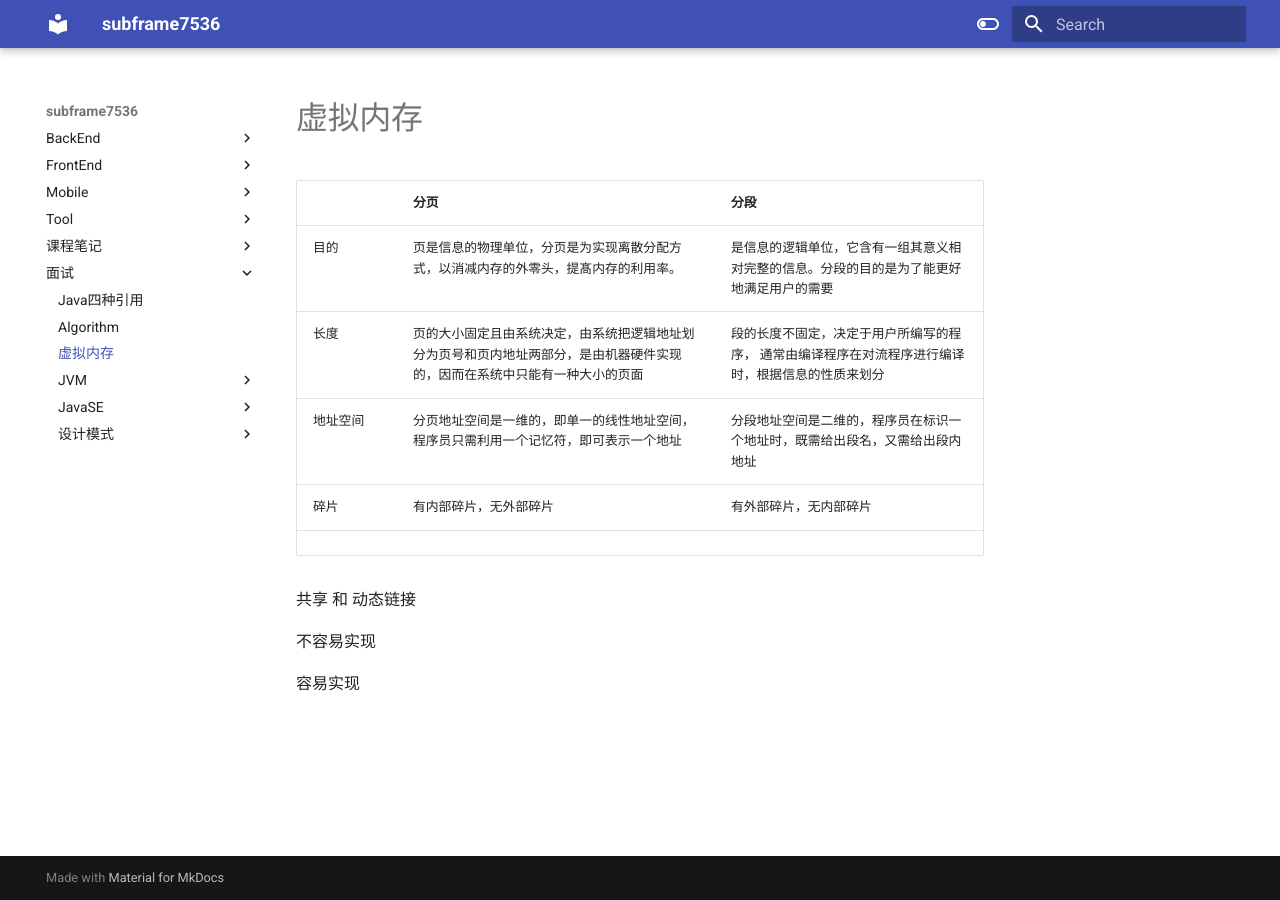
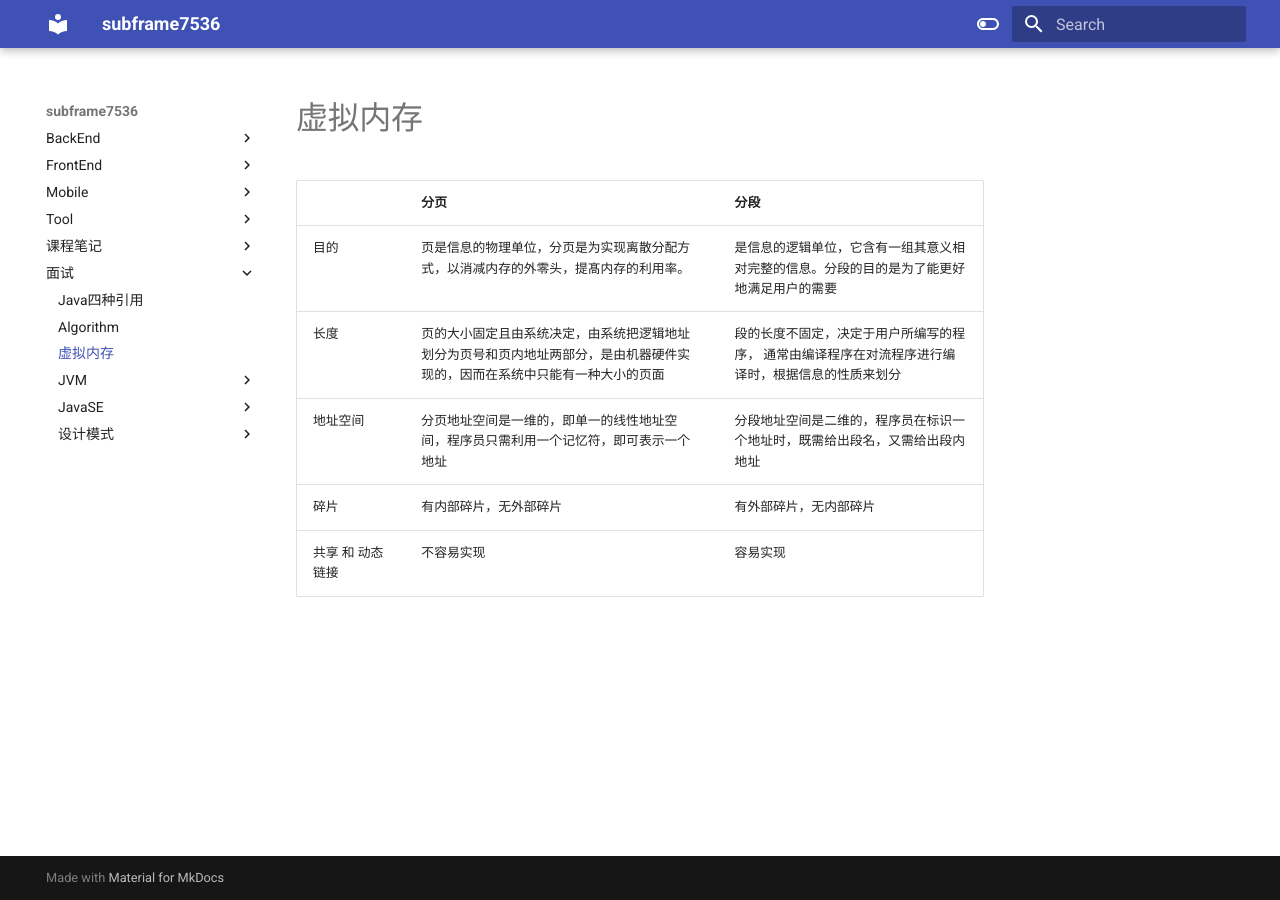
Before and after one commit to subframe7536/subframe7536.github.io, an MkDocs documentation site: the page built from docs/面试/虚拟内存.md, in a window 1280 px wide. Built offline with MkDocs 1.6.1 and Material for MkDocs 9.7.7, drawn with Linux system fonts in a browser that asks for light colours.

```diff
--- a/docs/面试/虚拟内存.md
+++ b/docs/面试/虚拟内存.md
@@ -1,22 +1,7 @@
-|          | 分页                                                                                                                       | 分段                                                                                              |
-| -------- | -------------------------------------------------------------------------------------------------------------------------- | ------------------------------------------------------------------------------------------------- |
-| 目的     | 页是信息的物理单位，分页是为实现离散分配方式，以消减内存的外零头，提髙内存的利用率。                                       | 是信息的逻辑单位，它含有一组其意义相对完整的信息。分段的目的是为了能更好地满足用户的需要          |
-| 长度     | 页的大小固定且由系统决定，由系统把逻辑地址划分为页号和页内地址两部分，是由机器硬件实现的，因而在系统中只能有一种大小的页面 | 段的长度不固定，决定于用户所编写的程序， 通常由编译程序在对流程序进行编译时，根据信息的性质来划分 |
-| 地址空间 | 分页地址空间是一维的，即单一的线性地址空间，程序员只需利用一个记忆符，即可表示一个地址                                     | 分段地址空间是二维的，程序员在标识一个地址时，既需给出段名，又需给出段内地址                      |
-| 碎片     | 有内部碎片，无外部碎片                                                                                                     | 有外部碎片，无内部碎片                                                                            |
-|          |                                                                                                                            |                                                                                                   |
-
-
-
-
-
-
-
-
-
-
-共享 和 动态链接
-
-不容易实现
-
-容易实现
+|                  | 分页                                                                                                                       | 分段                                                                                              |
+| ---------------- | -------------------------------------------------------------------------------------------------------------------------- | ------------------------------------------------------------------------------------------------- |
+| 目的             | 页是信息的物理单位，分页是为实现离散分配方式，以消减内存的外零头，提髙内存的利用率。                                       | 是信息的逻辑单位，它含有一组其意义相对完整的信息。分段的目的是为了能更好地满足用户的需要          |
+| 长度             | 页的大小固定且由系统决定，由系统把逻辑地址划分为页号和页内地址两部分，是由机器硬件实现的，因而在系统中只能有一种大小的页面 | 段的长度不固定，决定于用户所编写的程序， 通常由编译程序在对流程序进行编译时，根据信息的性质来划分 |
+| 地址空间         | 分页地址空间是一维的，即单一的线性地址空间，程序员只需利用一个记忆符，即可表示一个地址                                     | 分段地址空间是二维的，程序员在标识一个地址时，既需给出段名，又需给出段内地址                      |
+| 碎片             | 有内部碎片，无外部碎片                                                                                                     | 有外部碎片，无内部碎片                                                                            |
+| 共享 和 动态链接 | 不容易实现                                                                                                                 | 容易实现                                                                                          |
```
Also changed, not shown: 2 other files.
